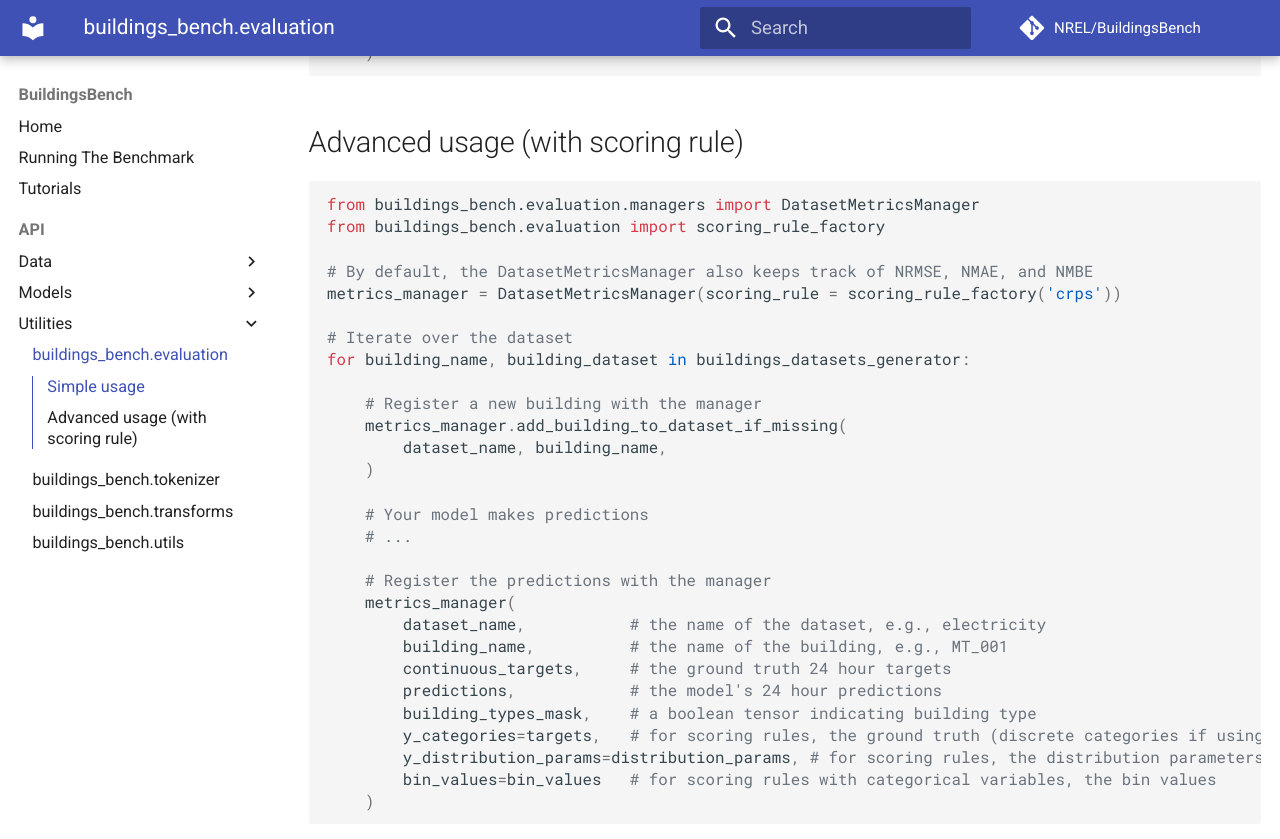
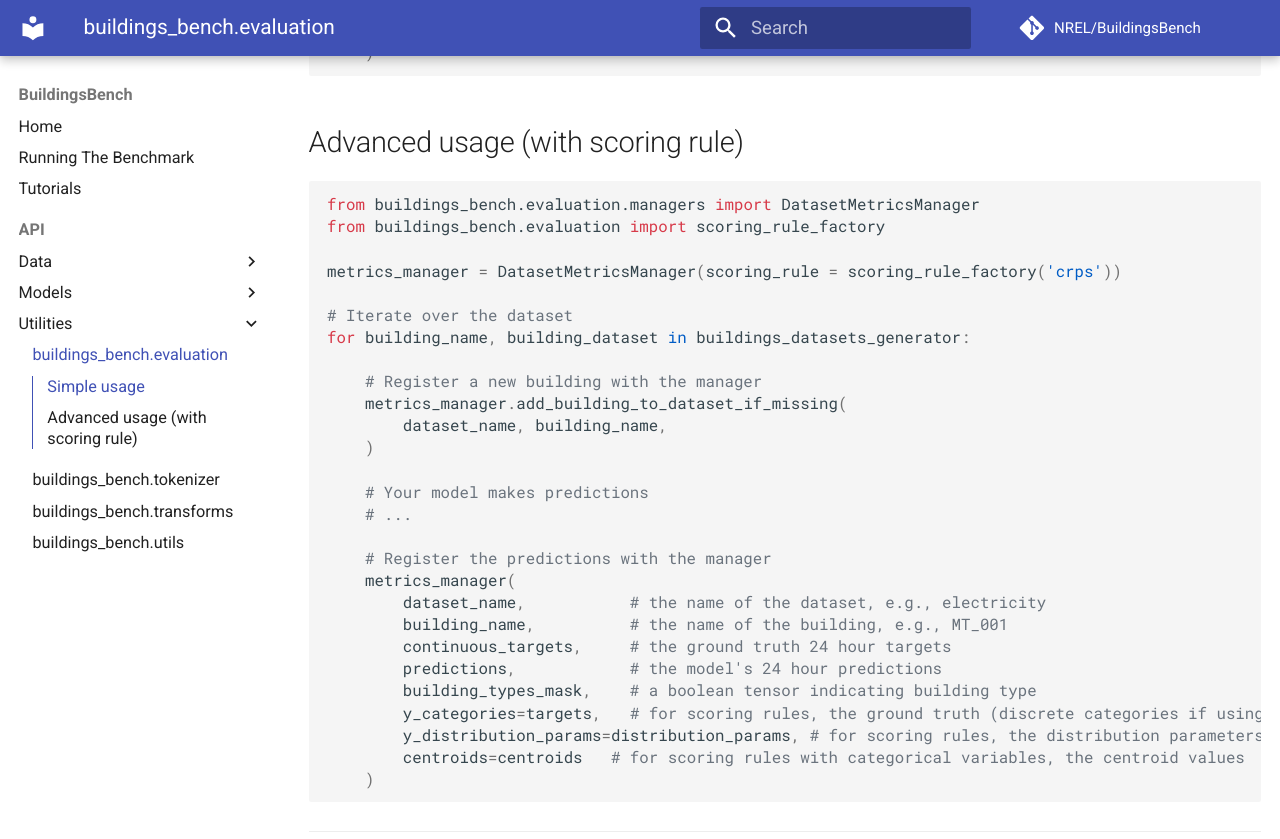
Before and after one commit to NREL/BuildingsBench, an MkDocs documentation site: the page built from docs/API/utilities/buildings_bench-evaluation.md, in a window 1280 px wide and 900 px high, scrolled down 941 px, cut to the strip 0-839 px from the top of the window. Built offline with MkDocs 1.6.1 and Material for MkDocs 9.7.7, drawn with Linux system fonts in a browser that asks for light colours; comment, search, counter and statistics services are not loaded.

Commit message:
Some docs polishing

````diff
--- a/docs/API/utilities/buildings_bench-evaluation.md
+++ b/docs/API/utilities/buildings_bench-evaluation.md
@@ -41,7 +41,6 @@ for building_name, building_dataset in buildings_datasets_generator:
 from buildings_bench.evaluation.managers import DatasetMetricsManager
 from buildings_bench.evaluation import scoring_rule_factory
 
-# By default, the DatasetMetricsManager also keeps track of NRMSE, NMAE, and NMBE
 metrics_manager = DatasetMetricsManager(scoring_rule = scoring_rule_factory('crps'))
 
 # Iterate over the dataset
@@ -64,10 +63,11 @@ for building_name, building_dataset in buildings_datasets_generator:
         building_types_mask,    # a boolean tensor indicating building type
         y_categories=targets,   # for scoring rules, the ground truth (discrete categories if using tokenization)
         y_distribution_params=distribution_params, # for scoring rules, the distribution parameters
-        bin_values=bin_values   # for scoring rules with categorical variables, the bin values
+        centroids=centroids   # for scoring rules with categorical variables, the centroid values
     )
 ```
 
+---
 
 ::: buildings_bench.evaluation
     options:
````
Also changed, not shown: README.md (+3 -2 lines), docs/API/data/buildings_bench-data.md (+1 -0 lines), docs/index.md (+1 -1 lines), assets/commercial_forecast.gif (added), 3 other files.
